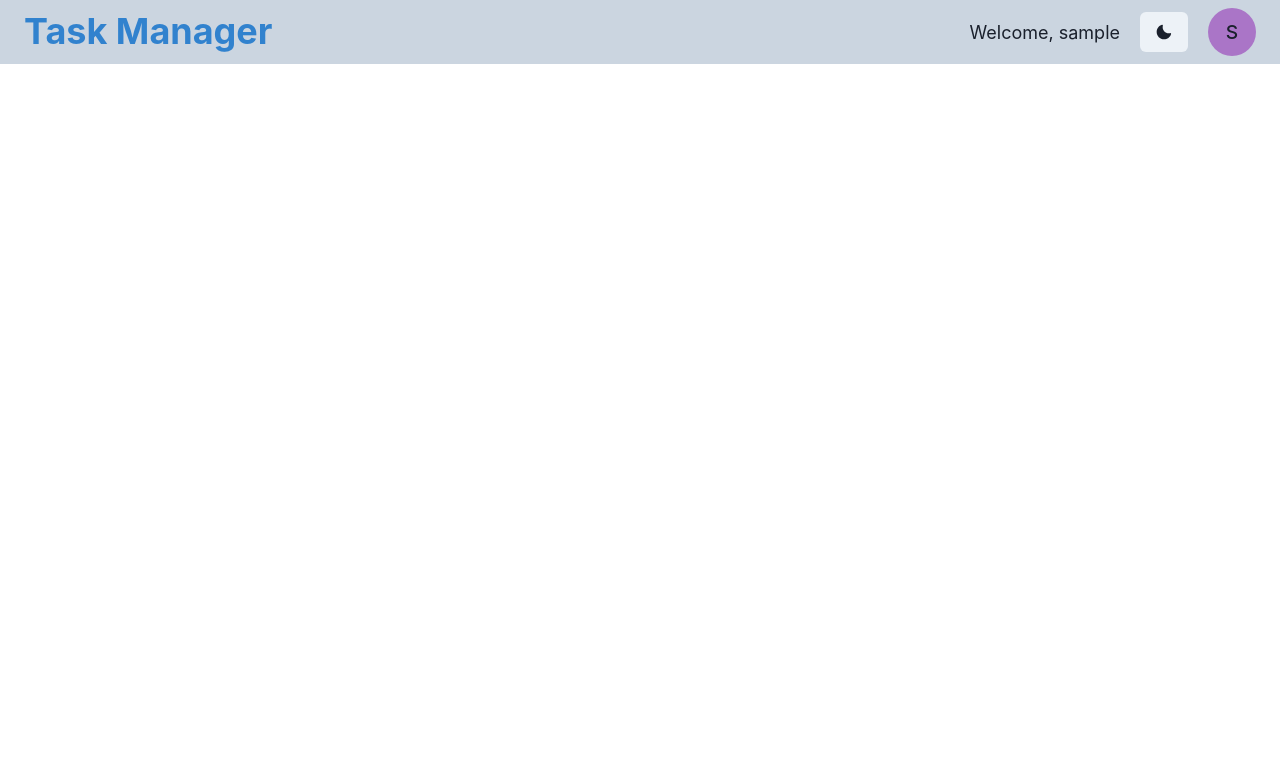
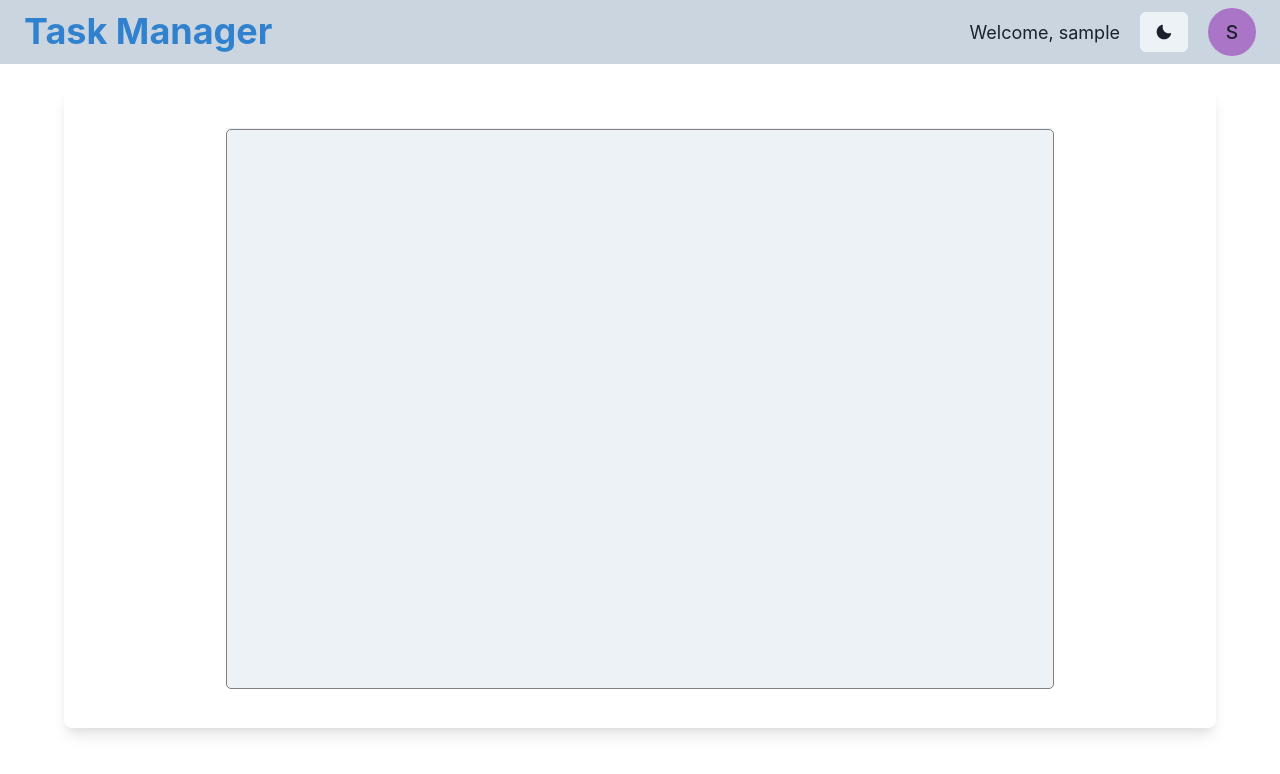
Before and after one commit to tyler-parker/task-manager, a React (Create React App) app in the folder client/: page /tasks/1 in a window 1280 px wide. Shown: the top 774 px of the page. Built offline with nearby package versions, Linux system fonts and the light colour scheme; no server answers; sample sign-in values are in the browser's storage; the HTML template or start-up script is replaced by a standard one.

Commit message:
got started on task view. switching branches

```diff
--- a/client/src/components/TaskForm.js
+++ b/client/src/components/TaskForm.js
@@ -16,7 +16,6 @@ import {
     extendTheme,
     Select
   } from '@chakra-ui/react';
-  import { createBreakpoints } from '@chakra-ui/theme-tools'
 
 const initInputs = {
     title:"",
--- a/client/src/components/TaskPage.js
+++ b/client/src/components/TaskPage.js
@@ -1,10 +1,52 @@
-import React from 'react'
+import React, { useContext, useEffect } from 'react'
+import { useParams } from 'react-router'
+import { UserContext } from '../context/UserProvider'
+import {
+    Box,
+    Flex,
+    Heading,
+    useColorModeValue,
+    Divider,
+    Grid
+} from '@chakra-ui/react'
 
 export default function TaskPage(props) {
+    const { getUserTask, currentTask } = useContext(UserContext)
+    const { title, description, username, createdAt, priority, status } = currentTask
+    const { taskId } = useParams()
+    const boxShadow = useColorModeValue('lg', '2xl')
+    const bgColor = useColorModeValue('white', 'gray.700')
+    const contentBgColor = useColorModeValue('gray.100', 'gray.900')
+
+    useEffect(() => {
+        getUserTask(taskId)
+        console.log(taskId)
+        console.log(currentTask)
+        console.log(title)
+    }, [])
 
     return (
-        <div>
+        <Flex align='center' justify='center' >
+            <Box
+                role={'group'}
+                p={6}
+                m={6}
+                boxShadow={boxShadow}
+                rounded={'lg'}
+                bg={bgColor}
+                w={'90%'}
+                h='80vh'
+            >
+                <Flex direction='column' align='center' justify='center'>
+                    <Heading>{title}</Heading>
+                    <Flex mt={4} w='75%'>
+                        <Divider />
+                    </Flex>
+                    <Flex bgColor={contentBgColor} border='1px solid gray' borderRadius='5px' w='75%' h='70vh'>
 
-        </div>
+                    </Flex>
+                </Flex>
+            </Box>
+        </Flex>
     )
 }
--- a/client/src/context/UserProvider.js
+++ b/client/src/context/UserProvider.js
@@ -16,6 +16,7 @@ function UserProvider(props) {
         token: localStorage.getItem('token') || "",
         tasks: [],
         comment: [],
+        currentTask: [],
         errMsg: ""
     }
 
@@ -58,6 +59,7 @@ function UserProvider(props) {
             user: {},
             token: "",
             tasks: [],
+            currentTask: [],
             comment: []
         })
     }
@@ -72,6 +74,17 @@ function UserProvider(props) {
         userAxios.get("/api/task")
             .then(res => setAllTasks(res.data))
             .catch(err => console.log(err.response.data.errMsg))
+    }
+
+    function getUserTask(taskId) {
+        userAxios.get(`/api/task/${taskId}`)
+            .then(res => {
+                setUserState(prevState => ({
+                    ...prevState,
+                    currentTask: res.data
+                }))
+            })
+            .catch(err => console.log(err))
     }
 
     function getUserTasks() {
@@ -125,6 +138,7 @@ function UserProvider(props) {
                 getAllUserTasks,
                 addUserTask,
                 getUserTasks,
+                getUserTask,
                 editUserTask,
                 deleteUserTask
             }}>
```
